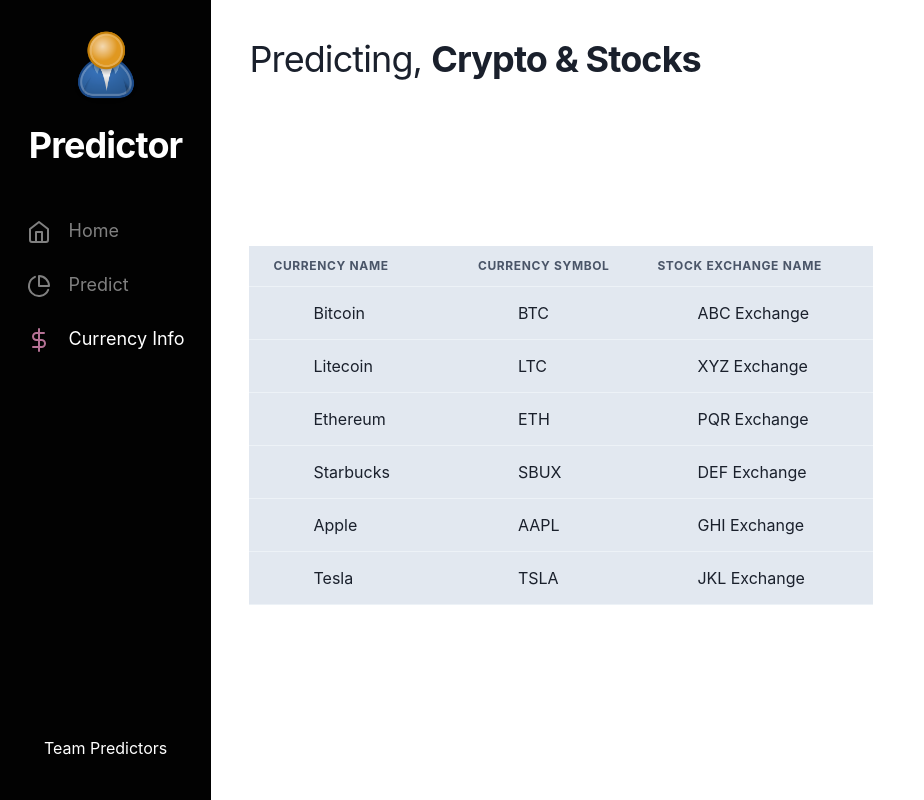
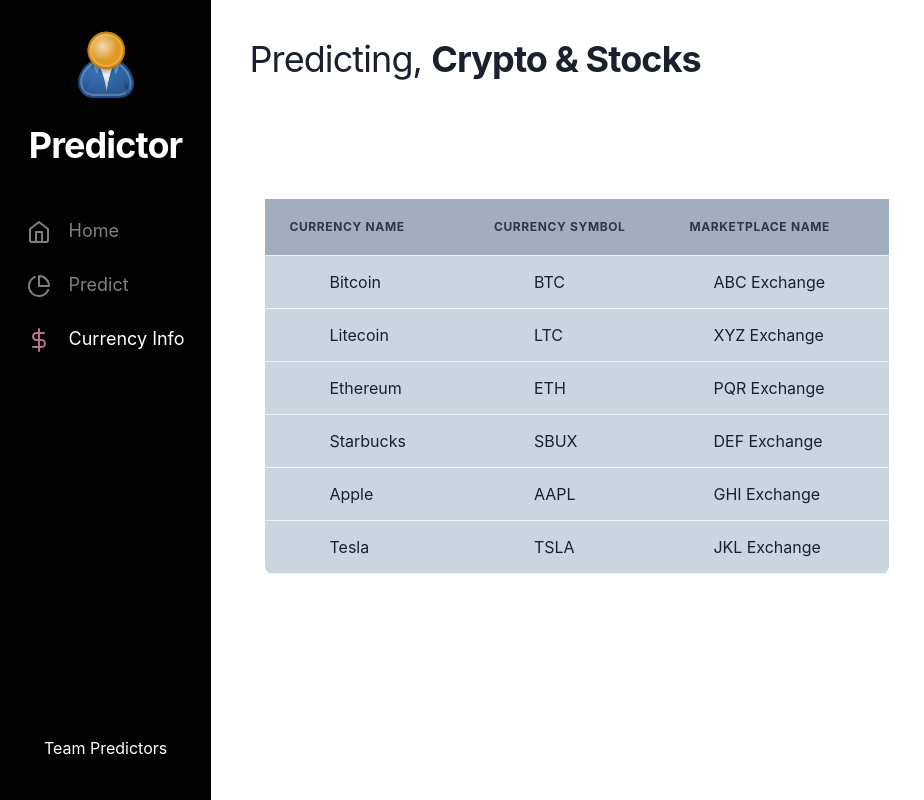
Before and after one commit to FYP-Team-Predictors/Prediction-WebApp, a Next.js app: page /crypto_info in a window 1280 px wide. Shown: the whole page, without its empty margins (0-924 px from the left). Built offline with nearby package versions, Linux system fonts and the light colour scheme.

Commit message:
Info table

```diff
--- a/components/table-data.js
+++ b/components/table-data.js
@@ -2,23 +2,26 @@
 import React from 'react';
 
 const TableComponent = ({ data }) => {
-    const tableBgColor = useColorModeValue("gray.200", "gray.800");
+    const tableBgColor = useColorModeValue("gray.300", "gray.700"); // Make the table color darker
     const tableBorderColor = useColorModeValue("black", "white");
+    const headerBgColor = useColorModeValue("gray.400", "gray.900"); // Darker background for header
+    const roundedCorner = "lg";
 
     return (
-        <Box overflowX="auto">
+        <Box overflowX="auto" p="4">
             <Table
                 variant="simple"
                 bg={tableBgColor}
                 borderColor={tableBorderColor}
-                borderCollapse="separate" // Add separation between cells
-                borderSpacing="0 4px" // Set the spacing between cells
+                borderCollapse="separate"
+                borderSpacing="10rem" // Add space between rows and columns
+                borderRadius={roundedCorner} // Add rounded corners to table
             >
-                <Thead>
+                <Thead bg={headerBgColor}>
                     <Tr>
-                        <Th color={useColorModeValue("gray.600", "gray.400")}>Currency Name</Th>
-                        <Th color={useColorModeValue("gray.600", "gray.400")}>Currency Symbol</Th>
-                        <Th color={useColorModeValue("gray.600", "gray.400")}>Stock Exchange Name</Th>
+                        <Th color={useColorModeValue("gray.700", "gray.800")} py="5">Currency Name</Th>
+                        <Th color={useColorModeValue("gray.700", "gray.800")} py="5">Currency Symbol</Th>
+                        <Th color={useColorModeValue("gray.700", "gray.800")} py="5" px="10">Marketplace Name</Th>
                     </Tr>
                 </Thead>
                 <Tbody>
@@ -26,28 +29,31 @@
                         <Tr key={currency.currencySymbol}>
                             <Td
                                 color={useColorModeValue("gray.800", "white")}
-                                borderRadius="md" // Add rounded corners
-                                borderTopColor={tableBorderColor} // Set the top border color
-                                borderTopWidth="1.5px" // Add top border
-                                px="16" // Increase horizontal padding
+                                borderRadius={roundedCorner} // Add rounded corners
+                                borderTopColor={tableBorderColor}
+                                borderTopWidth="1.5px"
+                                px="16"
+                                py="4" // Increase vertical padding
                             >
                                 {currency.currencyName}
                             </Td>
                             <Td
                                 color={useColorModeValue("gray.800", "white")}
-                                borderRadius="md" // Add rounded corners
-                                borderTopColor={tableBorderColor} // Set the top border color
-                                borderTopWidth="1.5px" // Add top border
-                                px="16" // Increase horizontal padding
+                                borderRadius={roundedCorner}
+                                borderTopColor={tableBorderColor}
+                                borderTopWidth="1.5px"
+                                px="16"
+                                py="4"
                             >
                                 {currency.currencySymbol}
                             </Td>
                             <Td
                                 color={useColorModeValue("gray.800", "white")}
-                                borderRadius="md" // Add rounded corners
-                                borderTopColor={tableBorderColor} // Set the top border color
-                                borderTopWidth="1.5px" // Add top border
-                                px="16" // Increase horizontal padding
+                                borderRadius={roundedCorner}
+                                borderTopColor={tableBorderColor}
+                                borderTopWidth="1.5px"
+                                px="16"
+                                py="4"
                             >
                                 {currency.stockExchangeName}
                             </Td>
--- a/pages/crypto_info.js
+++ b/pages/crypto_info.js
@@ -44,7 +44,7 @@
             >
                 <Heading
                     fontWeight="normal"
-                    mb={2}
+                    mb={-70}
                     letterSpacing="tight"
                 >
                     Predicting, <Flex display="inline-flex" fontWeight="bold">Crypto & Stocks</Flex>
```
